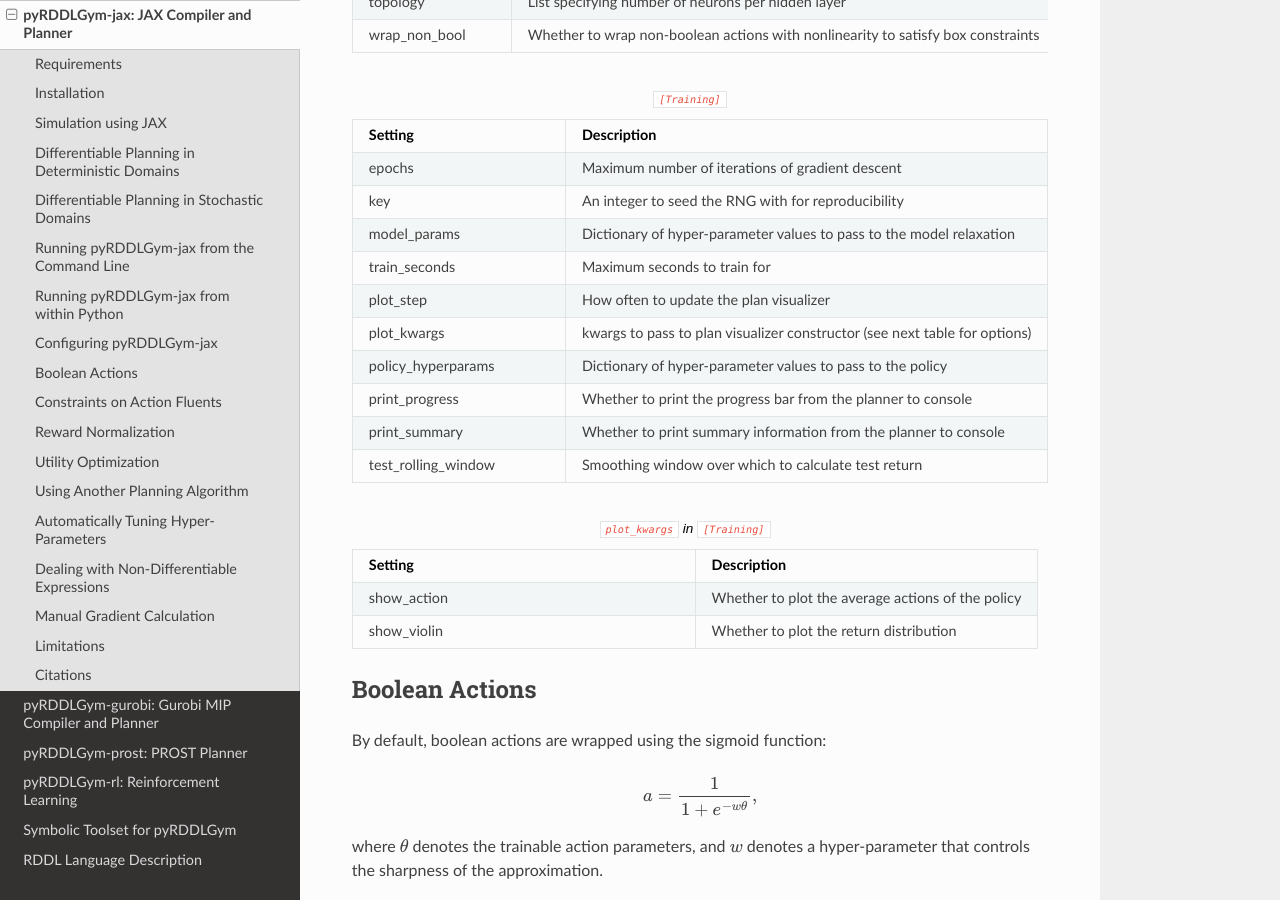
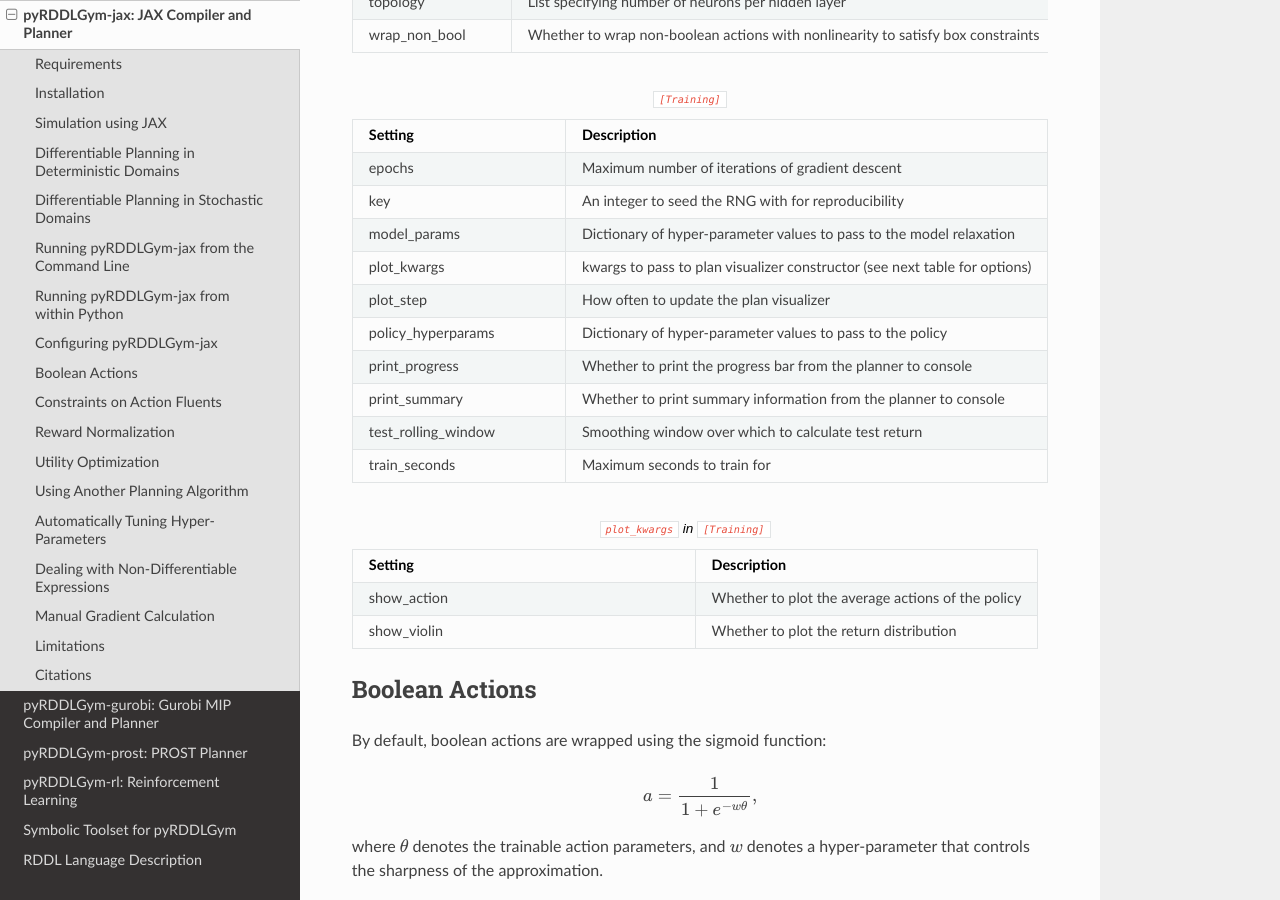
Before and after one commit to pyrddlgym-project/pyRDDLGym, a Sphinx documentation site: the page built from docs/jax.rst, in a window 1280 px wide and 900 px high, scrolled down 7786 px. Built offline with Sphinx 7.4.7 and the Read the Docs theme 2.0.0, drawn with Linux system fonts in a browser that asks for light colours; part of the change alters nothing that is shown.

Commit message:
Update jax.rst

```diff
--- a/docs/jax.rst
+++ b/docs/jax.rst
@@ -423,12 +423,10 @@ The full list of settings that can be specified in the configuration files are a
      - An integer to seed the RNG with for reproducibility
    * - model_params
      - Dictionary of hyper-parameter values to pass to the model relaxation
-   * - train_seconds
-     - Maximum seconds to train for
+   * - plot_kwargs
+     - kwargs to pass to plan visualizer constructor (see next table for options)
    * - plot_step
      - How often to update the plan visualizer
-   * - plot_kwargs
-     - kwargs to pass to plan visualizer constructor (see next table for options)
    * - policy_hyperparams
      - Dictionary of hyper-parameter values to pass to the policy
    * - print_progress
@@ -437,6 +435,8 @@ The full list of settings that can be specified in the configuration files are a
      - Whether to print summary information from the planner to console
    * - test_rolling_window
      - Smoothing window over which to calculate test return
+   * - train_seconds
+     - Maximum seconds to train for
 
 
 .. list-table:: ``plot_kwargs`` in ``[Training]``
```
